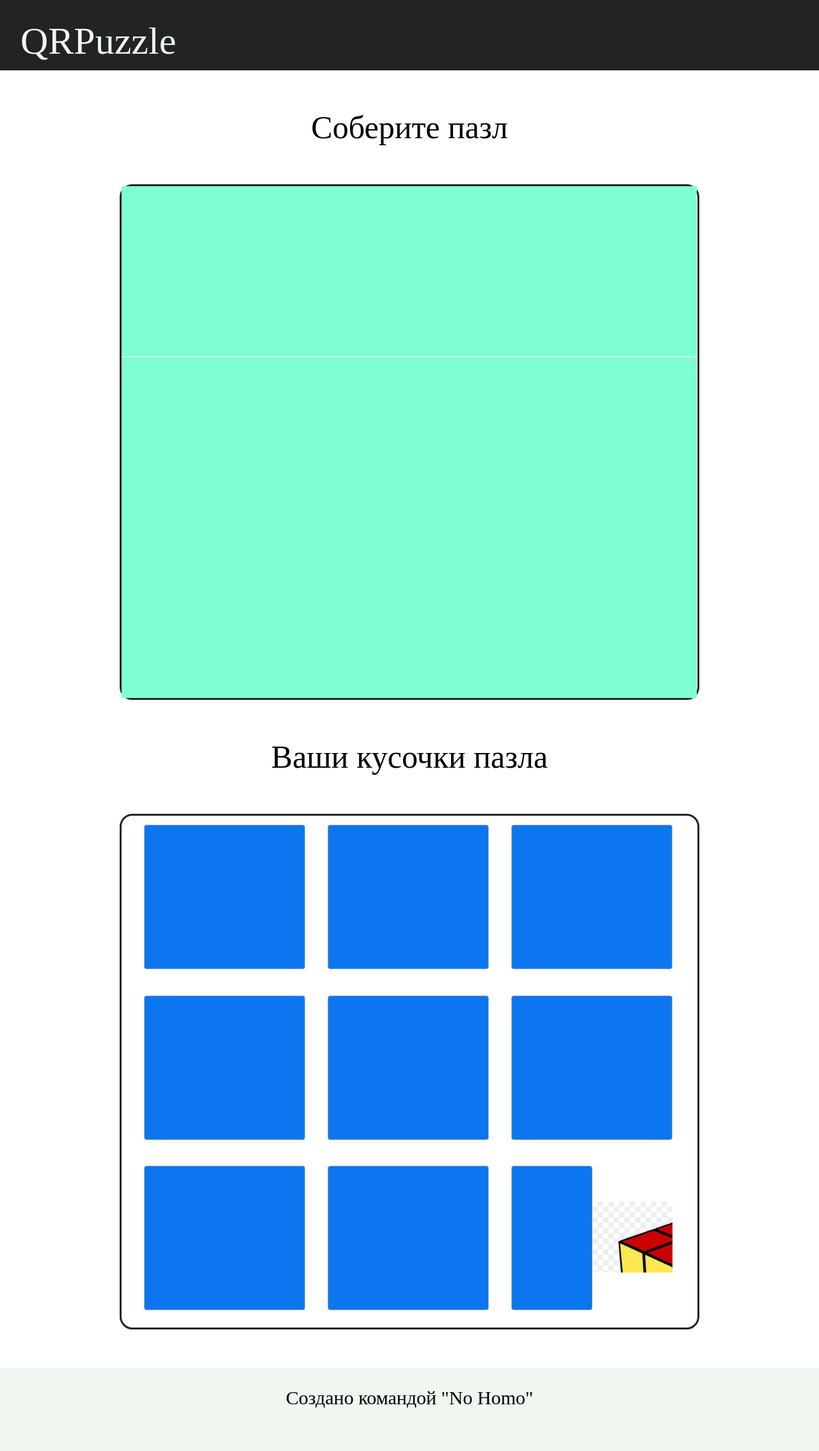
After one commit to azpantic/QR_Puzzel, a Django app: page /game in a window 1280 px wide; the page is wider, and only the part inside the window is pictured. The commit adds this page. Shown: that part at 64% size. Run offline with Django 4.2, Linux system fonts and the light colour scheme.

Commit message:
Разработанна базовая реализация геймплея, добавлен маршрут на страницу с геймплеем

```diff
--- /dev/null
+++ b/QRPuzzel/main/static/css/GamePage.css
@@ -0,0 +1,124 @@
+* {
+  width: 100%;
+  margin: 0;
+}
+
+header {
+  width: 100%;
+  height: auto;
+  background: #222323;
+}
+
+.header_content {
+  width: 95%;
+  margin: auto;
+  padding-top: 30px;
+  display: flex;
+  justify-content: space-between;
+  color: #f0f6f0;
+}
+
+.logo {
+  width: 200px;
+  height: 80px;
+  font-size: 60px;
+  align-items: center;
+}
+
+.puzzle-title, .puzzle-subtitle {
+  margin: 60px 0;
+  font-size: 50px;
+  text-align: center;
+}
+
+.puzzle-field {
+  display: flex;
+  flex-wrap: wrap;
+  width: 900px;
+  height: 800px;
+  margin: auto;
+  border: solid 3px #222323;
+  border-radius: 20px;
+}
+
+.place_piece{
+  width: 33.3%;
+  height: 33.3%;
+  background: aquamarine;
+}
+
+.place_piece .piece{
+  width: 100%;
+  height: 100%;
+  margin-left: 0px;
+  margin-top: 0px;
+}
+
+.puzzle-pieces {
+  position:relative;
+  display: flex;
+  flex-wrap: wrap;
+  width: 900px;
+  height: 800px;
+  margin: 60px auto;
+  border-radius: 20px;
+  border: solid 3px #222323;
+}
+
+.piece {
+  width: 28%;
+  height: 28%;
+  margin-left: 35px;
+  margin-top: 15px;
+}
+
+.piece_up  {
+	position: absolute;
+    z-index: -1;
+    opacity: 0;
+    background-color: #0b76ef;
+}
+
+.img{
+  width: 100%;
+  height: 100%;
+}
+
+.piece_up+label {
+  display: inline-flex;
+  align-items: center;
+  user-select: none;
+  width: 100%;
+  height: 100%;
+}
+.piece_up+label::before {
+  content: '';
+  display: inline-block;
+  width: 100%;
+  height: 100%;
+  border: 1px solid #adb5bd;
+  border-radius: 0.25em;
+  background-color: #0b76ef;
+}
+.piece_up:checked+label::before {
+  border: 3px solid black;
+  width: 120%;
+  height: 120%;
+  margin-top: -5%;
+  margin-right: -10%;
+  margin-left: -10%;
+}
+
+.img_div{
+  position: inherit;
+}
+
+footer {
+  width: 100%;
+  height: 70px;
+  background: #f0f6f0;
+  padding: 30px 0;
+  margin: auto;
+  font-size: 30px;
+  text-align: center;
+}
--- a/QRPuzzel/main/static/css/HostPageStyle.css
+++ b/QRPuzzel/main/static/css/HostPageStyle.css
@@ -29,7 +29,7 @@ header {
   background: #f0f6f0;
   border: solid 4px #222323;
   border-radius: 30px;
-  /*display: none;*/
+  display: none;
 }
 
 .description-modal-window_close {
--- /dev/null
+++ b/QRPuzzel/main/static/js/GamePage.js
@@ -0,0 +1,37 @@
+var picture = new Map([["place_piece_1","1"], ["place_piece_2","2"], ["place_piece_3","3"],
+                ["place_piece_4","4"], ["place_piece_5","5"], ["place_piece_6","6"],
+                ["place_piece_7","7"], ["place_piece_8","8"], ["place_piece_9","9"], ])
+
+document.addEventListener("click", function(div) {
+  if (div.target.className=="place_piece") {
+      var id_place = div.target.id;
+      var checked = 0;
+      var radio = document.getElementsByClassName('piece_up');
+      for(var i = 0; i < radio.length; i++){
+          if(radio[i].checked){
+              checked = radio[i];
+          }
+      }
+      document.getElementById(checked.id).checked = false;
+      document.getElementById(checked.id).disabled = true;
+      div.target.appendChild(document.getElementById(checked.id).parentElement);
+
+      picture.set(id_place, checked.id);
+  }
+
+  if (div.target.parentElement.parentElement.parentElement.className=="puzzle-field"){
+      div.target.parentElement.querySelector('.piece_up').disabled = false;
+      document.getElementById('puzzle-pieces').appendChild(div.target.parentElement);
+      var id_place = div.target.parentElement.parentElement.id
+      picture.set(id_place, '0');
+  }
+
+  // if(div.target.className=="main" || div.target.className=="text" || div.target.className=="puzzle-subtitle"){
+  //     var radio = document.getElementsByClassName('piece_up');
+  //     for(var i = 0; i < radio.length; i++){
+  //         radio[i].checked = false;
+  //         console.log(1);
+  //     }
+  // }
+
+});
--- /dev/null
+++ b/QRPuzzel/main/templates/main/GamePage.html
@@ -0,0 +1,80 @@
+<!DOCTYPE html>
+<html lang="en">
+<head>
+  <title>Document</title>
+  <link rel="stylesheet" href="../../static/css/GamePage.css">
+  <link rel="icon" type="Image/x-icon" href="/images/favicon.png">
+</head>
+<body>
+  <script src="../../static/js/GamePage.js"></script>
+  <header>
+    <div class="header_content">
+      <div class="logo">QRPuzzle</div>
+    </div>
+  </header>
+  <main class="main">
+    <div class="puzzle-title">
+      <p>Соберите пазл</p>
+    </div>
+    <div class="puzzle-field">
+        <div class="place_piece" id="place_piece_1"></div>
+        <div class="place_piece" id="place_piece_2"></div>
+        <div class="place_piece" id="place_piece_3"></div>
+        <div class="place_piece" id="place_piece_4"></div>
+        <div class="place_piece" id="place_piece_5"></div>
+        <div class="place_piece" id="place_piece_6"></div>
+        <div class="place_piece" id="place_piece_7"></div>
+        <div class="place_piece" id="place_piece_8"></div>
+        <div class="place_piece" id="place_piece_9"></div>
+    </div>
+    <div class="puzzle-subtitle">
+      <p class = 'text'>Ваши кусочки пазла</p>
+    </div>
+    <div class="puzzle-pieces" id="puzzle-pieces">
+        <div class="piece">
+            <input id="1" class="piece_up" type="radio" name="radio" value="1">
+            <label for="1" class="part"></label>
+        </div>
+        <div class="piece">
+            <input id="2" class="piece_up" type="radio" name="radio" value="1">
+            <label for="2" class="part"></label>
+        </div>
+        <div class="piece">
+            <input id="3" class="piece_up" type="radio" name="radio" value="1">
+            <label for="3" class="part"></label>
+        </div>
+        <div class="piece">
+            <input id="4" class="piece_up" type="radio" name="radio" value="1">
+            <label for="4" class="part"></label>
+        </div>
+       <div class="piece">
+            <input id="5" class="piece_up" type="radio" name="radio" value="1">
+            <label for="5" class="part"></label>
+        </div>
+        <div class="piece">
+            <input id="6" class="piece_up" type="radio" name="radio" value="1">
+            <label for="6" class="part"></label>
+        </div>
+        <div class="piece">
+            <input id="7" class="piece_up" type="radio" name="radio" value="1">
+            <label for="7" class="part"></label>
+        </div>
+        <div class="piece">
+            <input id="8" class="piece_up" type="radio" name="radio" value="1">
+            <label for="8" class="part"></label>
+        </div>
+        <div class="piece">
+            <input id="9" class="piece_up" type="radio" name="radio" value="1">
+            <label for="9" class="part">
+                <div class="img_div">
+                    <img class="img" src="../../static/image/part_0_0.jpg">
+                </div>
+            </label>
+        </div>
+    </div>
+  </main>
+  <footer>
+    <p>Создано командой "No Homo"</p>
+  </footer>
+</body>
+</html>
--- a/QRPuzzel/main/templates/main/HostPage.html
+++ b/QRPuzzel/main/templates/main/HostPage.html
@@ -3,6 +3,7 @@
 <head>
   <title>Document</title>
   <link rel="stylesheet" href="../../static/css/HostPageStyle.css">
+  <link rel="icon" type="Image/x-icon" href="/images/favicon.png">
 </head>
 <body>
   <header>
@@ -30,7 +31,7 @@
     </div>
     <div class="content-bot">
       <p class="bot-suptitle">Создание игры</p>
-      <div class="create-game">Создать</div>
+      <div class="create-game"><a href="game">Создать</div>
       <div class="bot-subtitle">Добавить описание</div>
       <div class="add-description">Добавить</div>
     </div>
--- a/QRPuzzel/main/urls.py
+++ b/QRPuzzel/main/urls.py
@@ -7,5 +7,7 @@ from . import  views
 urlpatterns = [
     path('' , views.index),
 
-    path('host', views.CreateGame)
+    path('host', views.CreateGame),
+
+    path('game', views.Game),
 ]
--- a/QRPuzzel/main/views.py
+++ b/QRPuzzel/main/views.py
@@ -8,3 +8,6 @@ def index(request):
 
 def CreateGame(request):
     return render(request, 'main/HostPage.html')
+
+def Game(request):
+    return render(request, 'main/GamePage.html')
```
Also changed, not shown: QRPuzzel/main/static/css/MainPageStyle.css (+60 -4 lines), QRPuzzel/main/templates/main/MainPage.html (+34 -5 lines), QRPuzzel/main/static/image/part_0_0.jpg (added), QRPuzzel/main/static/image/part_0_1.jpg (added), QRPuzzel/main/static/image/part_0_2.jpg (added), QRPuzzel/main/static/image/part_1_0.jpg (added), QRPuzzel/main/static/image/part_1_1.jpg (added), QRPuzzel/main/static/image/part_1_2.jpg (added), QRPuzzel/main/static/image/part_2_0.jpg (added), QRPuzzel/main/static/image/part_2_1.jpg (added), QRPuzzel/main/static/image/part_2_2.jpg (added).
